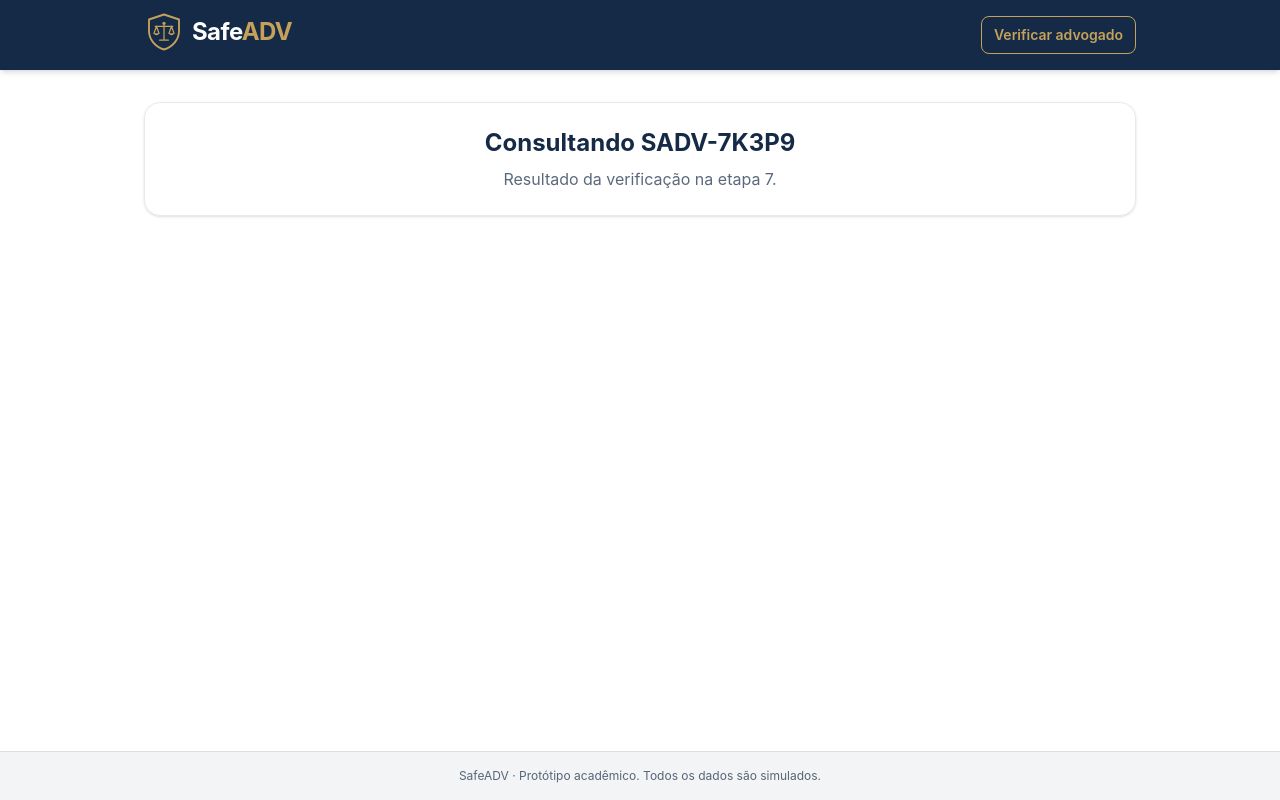
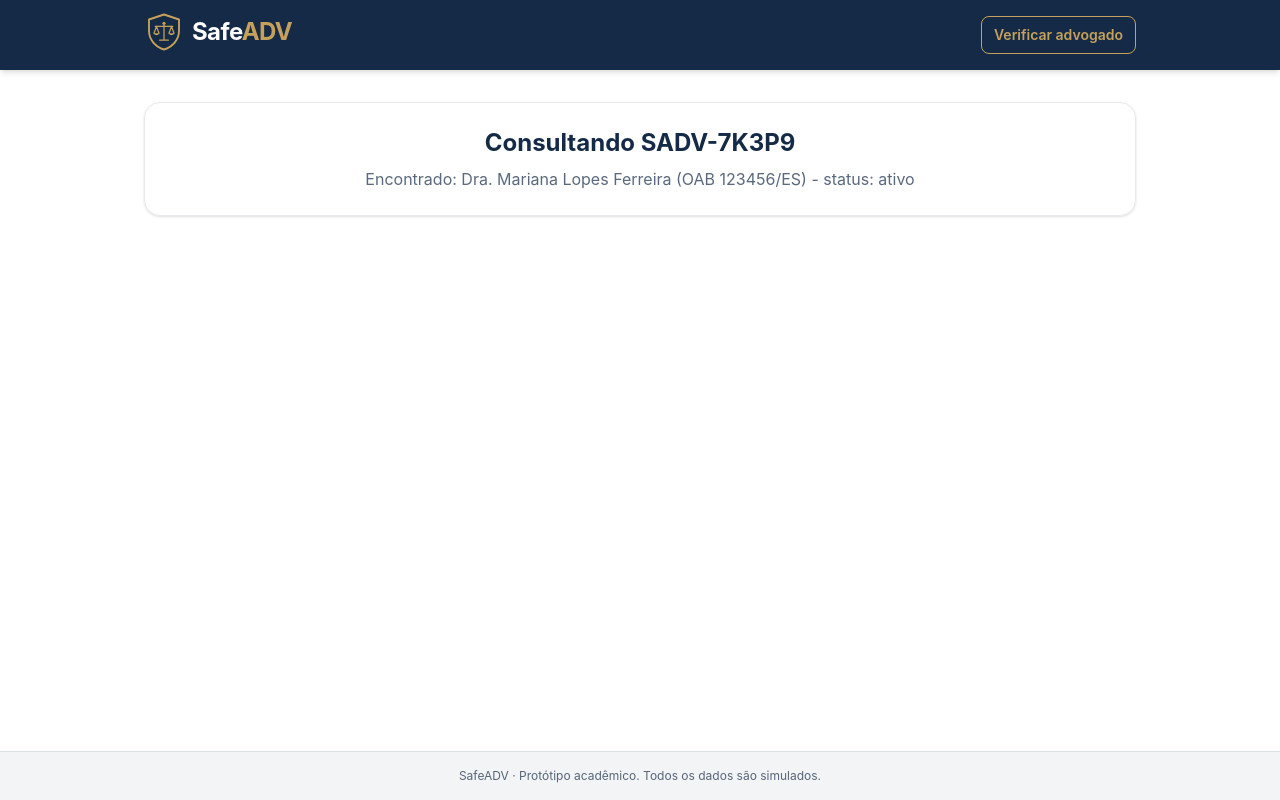
Before and after one commit to AlexandreVenturini/safeADV, a React (Vite) app: page /verificar/SADV-7K3P9 in a window 1280 px wide. Built offline with nearby package versions, Linux system fonts and the light colour scheme.

Commit message:
Adiciona advogados fictícios e funções de armazenamento

```diff
--- /dev/null
+++ b/src/data/advogados.js
@@ -0,0 +1,42 @@
+// Advogados FICTÍCIOS fixos no código.
+// Como fazem parte do próprio site, existem em qualquer dispositivo:
+// é por isso que o QR Code impresso no banner funciona em qualquer celular.
+// Nomes, OABs e contatos são inventados para a demonstração.
+
+export const ADVOGADOS_FIXOS = [
+  {
+    codigo: 'SADV-7K3P9',
+    nome: 'Dra. Mariana Lopes Ferreira',
+    oab: '123456',
+    uf: 'ES',
+    email: 'mariana.ferreira@exemplo.adv.br',
+    telefone: '(27) 90000-1234',
+    foto: null, // sem foto: a tela mostra as iniciais
+    status: 'ativo',
+    fixo: true,
+  },
+  {
+    codigo: 'SADV-R8M4T',
+    nome: 'Dr. Carlos Eduardo Nogueira',
+    oab: '654321',
+    uf: 'SP',
+    email: 'carlos.nogueira@exemplo.adv.br',
+    telefone: '(11) 90000-5678',
+    foto: null,
+    status: 'ativo',
+    fixo: true,
+  },
+  {
+    // Identificador bloqueado: simula um advogado que perdeu o celular
+    // ou suspeita de uso indevido do seu perfil.
+    codigo: 'SADV-B4X2N',
+    nome: 'Dr. Ricardo Almeida Santos',
+    oab: '987654',
+    uf: 'ES',
+    email: 'ricardo.santos@exemplo.adv.br',
+    telefone: '(27) 90000-9876',
+    foto: null,
+    status: 'bloqueado',
+    fixo: true,
+  },
+]
--- /dev/null
+++ b/src/data/armazenamento.js
@@ -0,0 +1,101 @@
+import { ADVOGADOS_FIXOS } from './advogados'
+
+// Funções para salvar e buscar advogados.
+// Não existe servidor: os cadastros feitos na demonstração ficam no localStorage,
+// ou seja, só existem no navegador onde foram criados.
+
+const CHAVE_CADASTROS = 'safeadv:advogados'
+// Guarda bloqueios/reativações feitos nos advogados fixos durante a demonstração.
+const CHAVE_STATUS_FIXOS = 'safeadv:status-fixos'
+
+// Sem 0/O e 1/I, para o código não ser confundido ao ser digitado.
+const CARACTERES = 'ABCDEFGHJKLMNPQRSTUVWXYZ23456789'
+
+function lerJSON(chave, padrao) {
+  try {
+    return JSON.parse(localStorage.getItem(chave)) ?? padrao
+  } catch {
+    return padrao
+  }
+}
+
+function salvarJSON(chave, valor) {
+  localStorage.setItem(chave, JSON.stringify(valor))
+}
+
+// Aceita "sadv-7k3p9", " SADV-7K3P9 " ou só "7K3P9" e devolve "SADV-7K3P9".
+export function normalizarCodigo(texto) {
+  const limpo = String(texto ?? '').toUpperCase().replace(/\s/g, '')
+  return limpo.startsWith('SADV-') ? limpo : `SADV-${limpo}`
+}
+
+export function listarCadastrados() {
+  return lerJSON(CHAVE_CADASTROS, [])
+}
+
+// Lista completa: fixos (com o status atualizado) + cadastrados na demonstração.
+export function listarTodos() {
+  const statusFixos = lerJSON(CHAVE_STATUS_FIXOS, {})
+  const fixos = ADVOGADOS_FIXOS.map((adv) => ({
+    ...adv,
+    status: statusFixos[adv.codigo] ?? adv.status,
+  }))
+  return [...fixos, ...listarCadastrados()]
+}
+
+// Devolve o advogado ou null se o código não existir.
+export function buscarPorCodigo(codigo) {
+  const procurado = normalizarCodigo(codigo)
+  return listarTodos().find((adv) => adv.codigo === procurado) ?? null
+}
+
+export function buscarPorOab(oab, uf) {
+  return listarTodos().find((adv) => adv.oab === oab && adv.uf === uf) ?? null
+}
+
+// Gera um código no formato SADV-XXXXX que ainda não esteja em uso.
+export function gerarCodigo() {
+  let codigo
+  do {
+    let sufixo = ''
+    for (let i = 0; i < 5; i++) {
+      sufixo += CARACTERES[Math.floor(Math.random() * CARACTERES.length)]
+    }
+    codigo = `SADV-${sufixo}`
+  } while (buscarPorCodigo(codigo))
+  return codigo
+}
+
+// Salva um novo advogado e devolve o registro completo (com código e status).
+export function salvarAdvogado(dados) {
+  const advogado = {
+    ...dados,
+    codigo: gerarCodigo(),
+    status: 'ativo',
+    fixo: false,
+    criadoEm: new Date().toISOString(),
+  }
+  salvarJSON(CHAVE_CADASTROS, [...listarCadastrados(), advogado])
+  return advogado
+}
+
+// Muda o status para "ativo" ou "bloqueado".
+export function alterarStatus(codigo, status) {
+  const procurado = normalizarCodigo(codigo)
+
+  if (ADVOGADOS_FIXOS.some((adv) => adv.codigo === procurado)) {
+    salvarJSON(CHAVE_STATUS_FIXOS, { ...lerJSON(CHAVE_STATUS_FIXOS, {}), [procurado]: status })
+  } else {
+    const atualizados = listarCadastrados().map((adv) =>
+      adv.codigo === procurado ? { ...adv, status } : adv,
+    )
+    salvarJSON(CHAVE_CADASTROS, atualizados)
+  }
+  return buscarPorCodigo(procurado)
+}
+
+// Apaga tudo o que foi criado na demonstração (útil antes de apresentar).
+export function limparDemonstracao() {
+  localStorage.removeItem(CHAVE_CADASTROS)
+  localStorage.removeItem(CHAVE_STATUS_FIXOS)
+}
--- a/src/main.jsx
+++ b/src/main.jsx
@@ -3,6 +3,13 @@ import { createRoot } from 'react-dom/client'
 import { BrowserRouter } from 'react-router-dom'
 import './index.css'
 import App from './App.jsx'
+import * as armazenamento from './data/armazenamento'
+
+// Só no modo de desenvolvimento (npm run dev): deixa as funções de dados
+// acessíveis no console do navegador como "safeadv", para testes.
+if (import.meta.env.DEV) {
+  window.safeadv = armazenamento
+}
 
 // BrowserRouter faz o React Router acompanhar o endereço da barra do navegador.
 createRoot(document.getElementById('root')).render(
--- a/src/pages/Verificar.jsx
+++ b/src/pages/Verificar.jsx
@@ -1,12 +1,21 @@
 import { useParams } from 'react-router-dom'
 import EmConstrucao from '../components/EmConstrucao'
+import { buscarPorCodigo } from '../data/armazenamento'
 
 // Atende duas rotas: /verificar (digitar o código) e /verificar/:codigo (vindo do QR Code).
+// Por enquanto só mostra o resultado da busca em texto; o visual final vem na etapa 7.
 export default function Verificar() {
   const { codigo } = useParams()
 
   if (codigo) {
-    return <EmConstrucao titulo={`Consultando ${codigo}`}>Resultado da verificação na etapa 7.</EmConstrucao>
+    const advogado = buscarPorCodigo(codigo)
+    return (
+      <EmConstrucao titulo={`Consultando ${codigo}`}>
+        {advogado
+          ? `Encontrado: ${advogado.nome} (OAB ${advogado.oab}/${advogado.uf}) - status: ${advogado.status}`
+          : 'Código não encontrado'}
+      </EmConstrucao>
+    )
   }
   return <EmConstrucao titulo="Verificar advogado">Campo para digitar o código na etapa 7.</EmConstrucao>
 }
```
